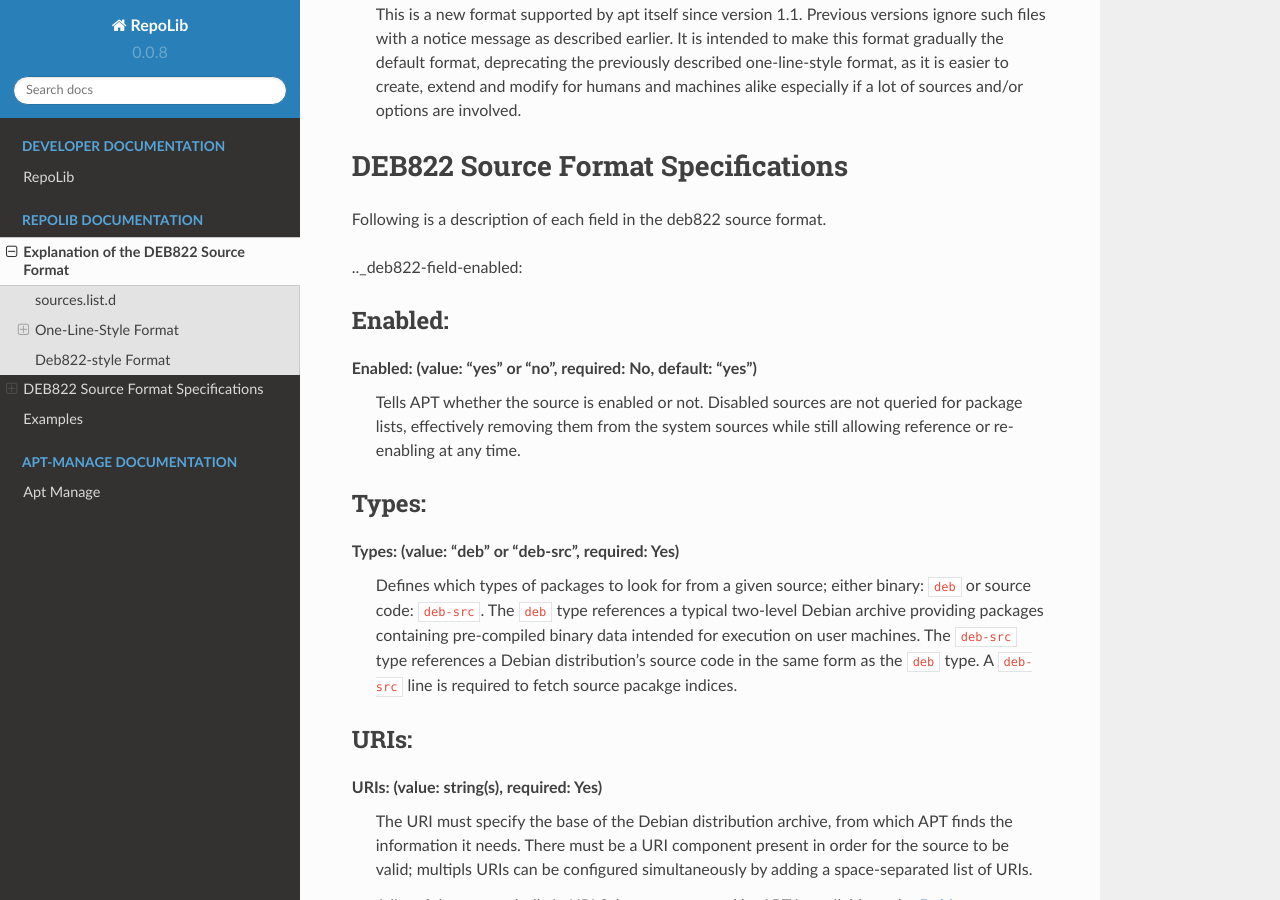
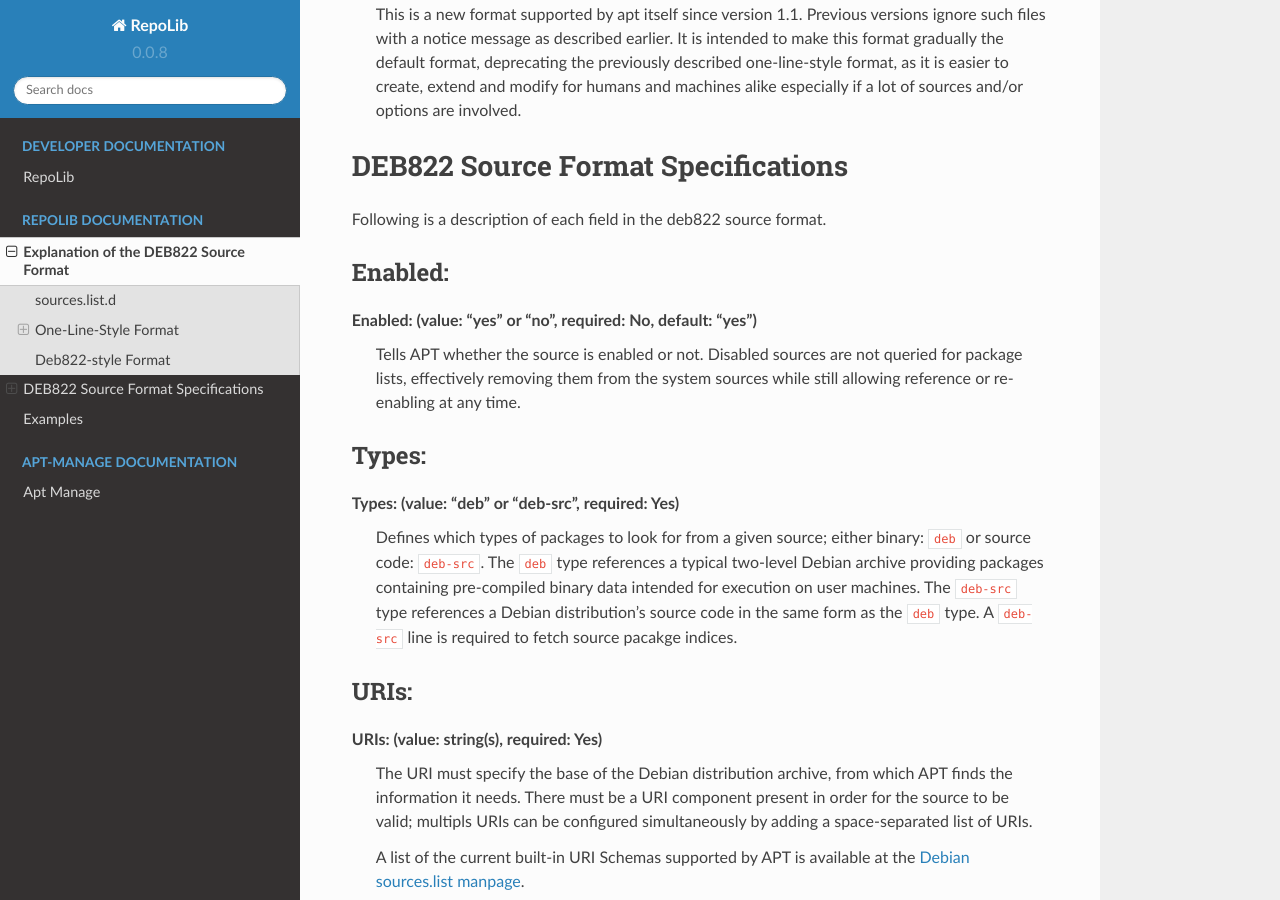
Before and after one commit to pop-os/repolib, a Sphinx documentation site: the page built from docs/deb822-format.rst, in a window 1280 px wide and 900 px high, scrolled down 2260 px. Built offline with Sphinx 7.4.7 and the Read the Docs theme 2.0.0, drawn with Linux system fonts in a browser that asks for light colours; pages that are not in the unit, such as notebooks, are missing from menus; cross-references to code outside the pages are shown as plain code.

```diff
--- a/docs/deb822-format.rst
+++ b/docs/deb822-format.rst
@@ -137,7 +137,7 @@ DEB822 Source Format Specifications
 Following is a description of each field in the deb822 source format.
 
 
-.._deb822-field-enabled:
+.. _deb822-field-enabled:
 
 Enabled:
 ========
@@ -161,7 +161,7 @@ Types: (value: "deb" or "deb-src", required: Yes)
     type. A ``deb-src`` line is required to fetch source pacakge indices.
 
 
-.. -deb822-field-uris:
+.. _deb822-field-uris:
 
 URIs:
 =====
```
Also changed, not shown: README.rst (+16 -10 lines).
